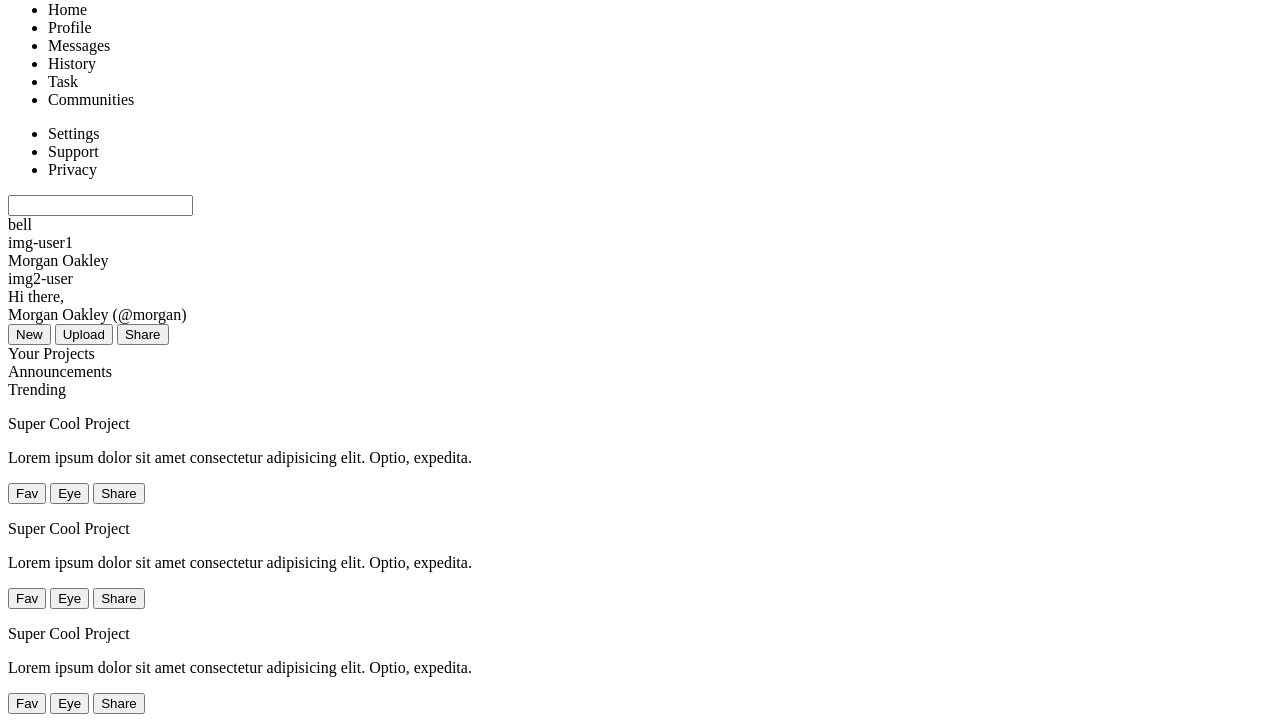
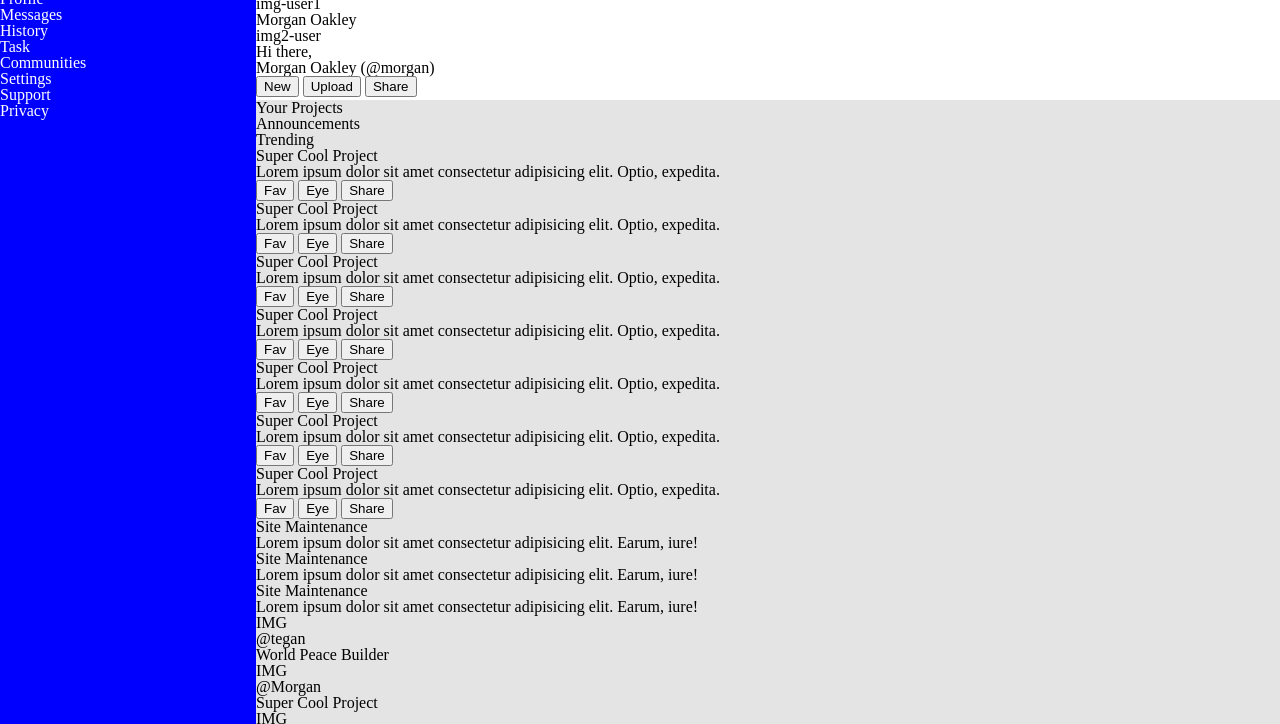
Before and after one commit to jvictormorais/admin-dashboard-odinproject, a plain HTML site: page index.html in a window 1280 px wide. Shown: the part 41-765 px from the top of the page. Drawn offline with Linux system fonts and the light colour scheme.

Commit message:
Add reset.css and first grid in styles

```diff
--- a/index.html
+++ b/index.html
@@ -6,6 +6,7 @@
     <meta name="viewport" content="width=device-width, initial-scale=1.0">
     <title>Admin Dashboard</title>
     <link rel="stylesheet" href="style.css">
+    <link rel="stylesheet" href="reset.css">
 </head>
 <body>
     <div class="container">
--- /dev/null
+++ b/reset.css
@@ -0,0 +1,48 @@
+/* http://meyerweb.com/eric/tools/css/reset/
+   v2.0 | 20110126
+   License: none (public domain)
+*/
+
+html, body, div, span, applet, object, iframe,
+h1, h2, h3, h4, h5, h6, p, blockquote, pre,
+a, abbr, acronym, address, big, cite, code,
+del, dfn, em, img, ins, kbd, q, s, samp,
+small, strike, strong, sub, sup, tt, var,
+b, u, i, center,
+dl, dt, dd, ol, ul, li,
+fieldset, form, label, legend,
+table, caption, tbody, tfoot, thead, tr, th, td,
+article, aside, canvas, details, embed,
+figure, figcaption, footer, header, hgroup,
+menu, nav, output, ruby, section, summary,
+time, mark, audio, video {
+	margin: 0;
+	padding: 0;
+	border: 0;
+	font-size: 100%;
+	font: inherit;
+	vertical-align: baseline;
+}
+/* HTML5 display-role reset for older browsers */
+article, aside, details, figcaption, figure,
+footer, header, hgroup, menu, nav, section {
+	display: block;
+}
+body {
+	line-height: 1;
+}
+ol, ul {
+	list-style: none;
+}
+blockquote, q {
+	quotes: none;
+}
+blockquote:before, blockquote:after,
+q:before, q:after {
+	content: '';
+	content: none;
+}
+table {
+	border-collapse: collapse;
+	border-spacing: 0;
+}
--- a/style.css
+++ b/style.css
@@ -0,0 +1,21 @@
+.container {
+    display: grid;
+    grid-template-columns: 1fr 4fr;
+    grid-template-rows: 1fr 5fr;
+}
+
+.dashboard {
+    background-color: blue;
+    color: white;
+    grid-row: 1 / 3;
+}
+
+.user {
+    grid-column: 2 /3;
+}
+
+.content {
+    background-color: rgb(228, 228, 228);
+    grid-column: 2/3;
+    grid-row: 2/3;
+}
```
